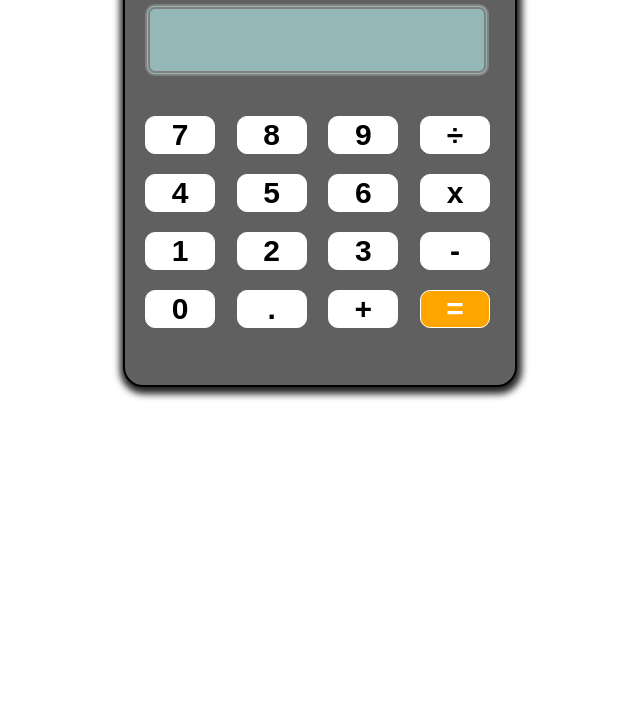
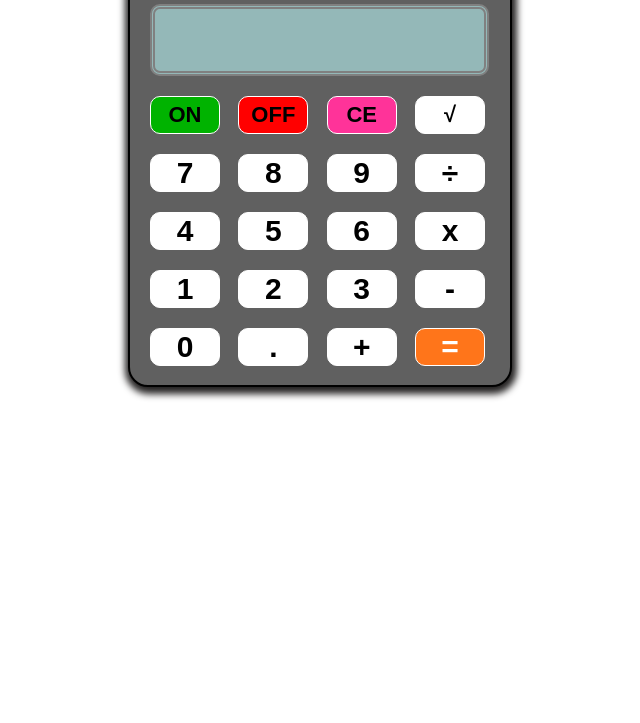
Before and after one commit to supriyashelke25/my-calculator, a plain HTML site: page index.html in a window 1280 px wide. Shown: the part 77-800 px from the top of the page, without its empty margins (320-960 px from the left). Drawn offline with Linux system fonts and the light colour scheme.

Commit message:
on off button added

```diff
--- a/index.html
+++ b/index.html
@@ -1,27 +1,43 @@
 <!DOCTYPE html>
 <html lang="en">
+
 <head>
-    <title>Media Queries</title>
-</head>
+    <title>Calculator</title>
+
+    <script>
+        function pressButton(buttonValue) {
+            let calText = document.querySelector(".input-screen").value + buttonValue + "";
+            document.querySelector(".input-screen").value = calText;
+        }
+        function calculate() {
+            let calText = document.querySelector(".input-screen").value;
+            document.querySelector(".input-screen").value = eval(calText);
+        }
+        function clearScreen() {
+            document.querySelector(".input-screen").value = "";
+        }
+    </script>
     <style>
-.calculator-container{
+        .calculator-container {
             background-color: #606060;
             display: block;
             margin: auto;
             margin-top: 20px;
             padding: 20px;
             height: 400px;
-    width: 350px;
+            width: 340px;
             border: 2px solid black;
             border-radius: 20px;
-    box-shadow:1px 3px 7px 4px rgb(37, 35, 35) ;
+            box-shadow: 1px 3px 7px 4px rgb(37, 35, 35);
         }
-.row{
+
+        .row {
             display: flex;
             flex-direction: row;
             justify-content: space-between;
         }
-.btn{
+
+        .btn {
             background-color: white;
             width: 70px;
             margin-top: 20px;
@@ -33,63 +49,87 @@
             border-radius: 10px;
         }
 
-.btn:hover{
+        .btn:hover {
             cursor: pointer;
             box-shadow: 0px 4px 5px rgb(61, 51, 51);
             transition: 0.5s;
         }
-.input{
+
+        .input {
             margin-top: 20px;
-    margin-bottom: 20px;
         }
-.input-screen{
+
+        .input-screen {
             height: 60px;
-    width: 330px;
+            width: 325px;
             font-size: 50px;
             border-radius: 10px;
             border: 5px double gray;
             background-color: #94b8b8;
         }
-.bg-o{
-    background-color: orange;
+
+        .bg-o {
+            background-color: #ff751a;
             color: white;
             border: 1px solid white;
         }
-.brand{
+
+        .bg-g{
+            background-color: #00b300;
+        }
+
+        .bg-r{
+            background-color:#ff0000;
+        }
+
+        .bg-p{
+            background-color:#ff3399;
+        }
+
+        .brand {
             color: white;
             font-family: cursive
         }
     </style>
+</head>
+
 <body>
     <div class="calculator-container">
         <span class="brand">CASIO</span>
         <div class="input">
-        <input type="text" class="input-screen"/>
+            <input type="text" class="input-screen" />
         </div>
         <div class="row">
-    <button class="btn">7</button>
-    <button class="btn">8</button>
-    <button class="btn">9</button>
-    <button class="btn">÷</button>
+            <button class="btn bg-g" onclick="onScreen" style="font-size:22px;">ON</button>
+            <button class="btn bg-r" onclick="offScreen" style="font-size:22px;">OFF</button>
+            <button class="btn bg-p" onclick="clearScreen()" style="font-size:22px;">CE</button>
+            <button class="btn" onclick="sqroot()" style="font-size:22px;padding: 5px;">√</button>
         </div>
         <div class="row">
-    <button class="btn">4</button>
-    <button class="btn">5</button>
-    <button class="btn">6</button>
-    <button class="btn">x</button>
+            <button class="btn" onclick=" pressButton(7)">7</button>
+            <button class="btn" onclick=" pressButton(8)">8</button>
+            <button class="btn" onclick=" pressButton(9)">9</button>
+            <button class="btn" onclick=" pressButton('/')">÷</button>
         </div>
         <div class="row">
-    <button class="btn">1</button>
-    <button class="btn">2</button>
-    <button class="btn">3</button>
-    <button class="btn">-</button>
+            <button class="btn" onclick=" pressButton(4)">4</button>
+            <button class="btn" onclick=" pressButton(5)">5</button>
+            <button class="btn" onclick=" pressButton(6)">6</button>
+            <button class="btn" onclick=" pressButton('*')">x</button>
         </div>
         <div class="row">
-    <button class="btn">0</button>
-    <button class="btn">.</button>
-    <button class="btn">+</button>
-    <button class="btn bg-o">=</button>
+            <button class="btn" onclick=" pressButton(1)">1</button>
+            <button class="btn" onclick=" pressButton(2)">2</button>
+            <button class="btn" onclick=" pressButton(3)">3</button>
+            <button class="btn" onclick=" pressButton('-')">-</button>
+        </div>
+        <div class="row">
+            <button class="btn" onclick=" pressButton(0)">0</button>
+            <button class="btn" onclick=" pressButton('.')">.</button>
+            <button class="btn" onclick=" pressButton('+')">+</button>
+            <button class="btn bg-o" onclick="calculate()">=</button>
         </div>
     </div>
 </body>
+
 </html>
```
Lines whose indentation alone changed are shown as unchanged.
